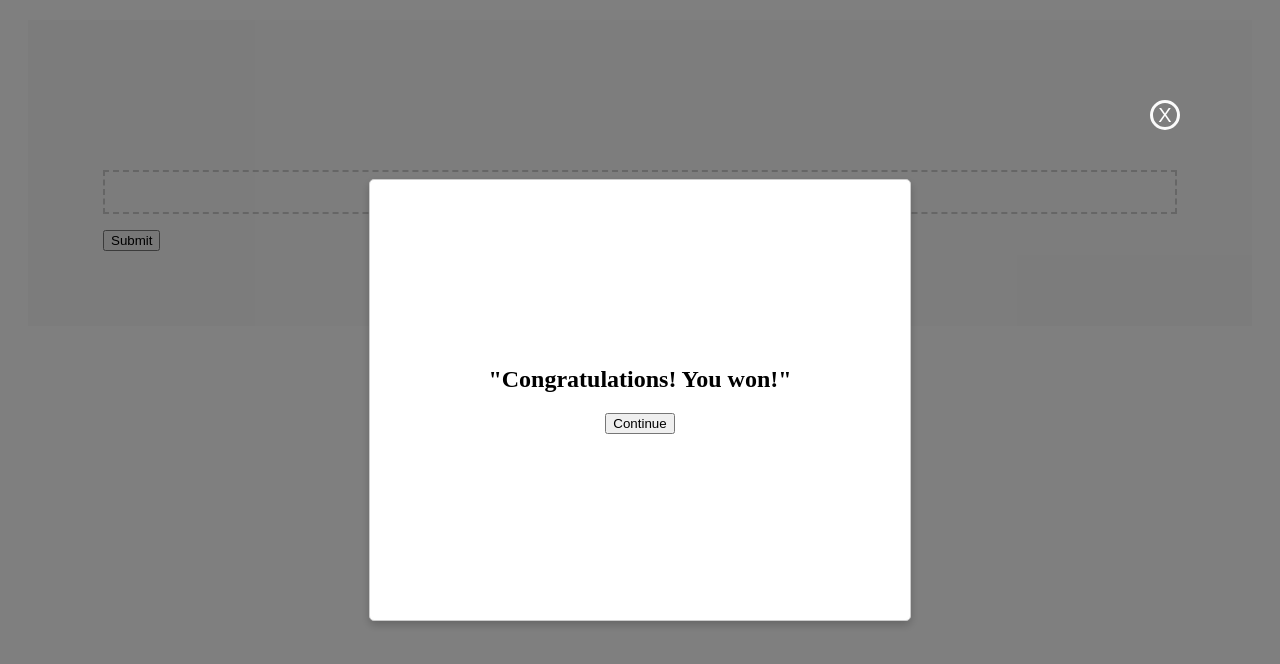
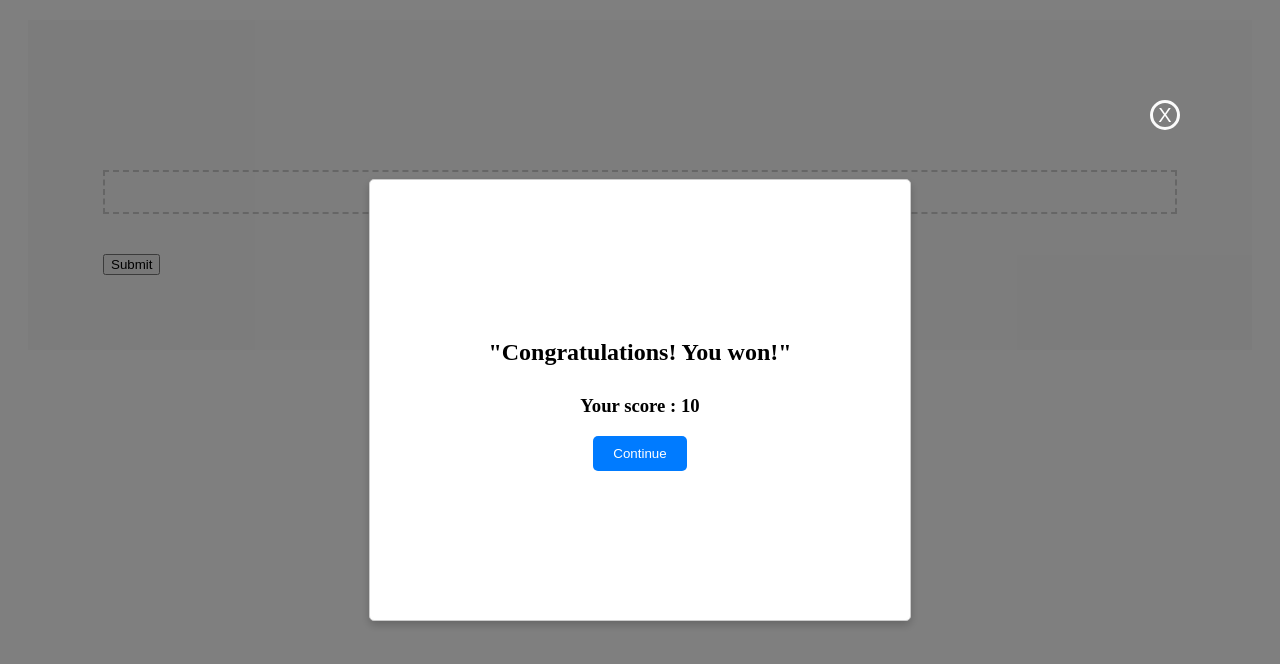
Before and after one commit to RogerHXu/Spotify-Angular-Quiz, an Angular app: page /quiz in a window 1280 px wide. Both pictures are taken after a click on the button "Submit". Shown: the top 664 px of the page. Built offline with nearby package versions, Linux system fonts and the light colour scheme.

Commit message:
added score to the modal

```diff
--- a/src/app/components/lose-card/lose-card.component.html
+++ b/src/app/components/lose-card/lose-card.component.html
@@ -2,7 +2,7 @@
   <h2>Oops! You lost!</h2>
   <p>Don't worry, you can try again or continue exploring.</p>
   <div class="button-container">
-    <button>Try Again</button>
-    <button>Continue Exploring</button>
+    <button (click)="onPlayButtonClick()">Try Again</button>
+    <button (click)="onPlayButtonClick()">Continue Exploring</button>
   </div>
 </div>
--- a/src/app/components/lose-card/lose-card.component.ts
+++ b/src/app/components/lose-card/lose-card.component.ts
@@ -1,15 +1,17 @@
-import { Component, OnInit } from '@angular/core';
+import { Component, EventEmitter, OnInit, Output } from "@angular/core";
 
 @Component({
-  selector: 'app-lose-card',
-  templateUrl: './lose-card.component.html',
-  styleUrls: ['./lose-card.component.css']
+  selector: "app-lose-card",
+  templateUrl: "./lose-card.component.html",
+  styleUrls: ["./lose-card.component.css"],
 })
 export class LoseCardComponent implements OnInit {
+  @Output() playButtonClicked = new EventEmitter<void>();
 
-  constructor() { }
+  onPlayButtonClick() {
+    this.playButtonClicked.emit();
+  }
+  constructor() {}
 
-  ngOnInit(): void {
-  }
-
+  ngOnInit(): void {}
 }
--- a/src/app/components/win-card/win-card.component.css
+++ b/src/app/components/win-card/win-card.component.css
@@ -14,7 +14,17 @@
   background-color: #fff;
 }
 
-.win-card h2,
-.win-card button {
+.win-card h2 {
   margin: 10px; /* Add spacing between items if desired */
 }
+.win-card button {
+  padding: 10px 20px; /* Add padding for button size */
+  background-color: #007bff; /* Button background color */
+  color: #fff; /* Button text color */
+  border: none; /* Remove button border */
+  border-radius: 5px; /* Add rounded corners */
+  cursor: pointer; /* Change cursor on hover */
+}
+.win-card button:hover {
+  background-color: #0056b3;
+}
--- a/src/app/components/win-card/win-card.component.html
+++ b/src/app/components/win-card/win-card.component.html
@@ -1,4 +1,5 @@
 <div class="win-card">
   <h2>"Congratulations! You won!"</h2>
-  <button>Continue</button>
+  <h3>Your score : {{ scoreValue }}</h3>
+  <button (click)="onPlayButtonClick()">Continue</button>
 </div>
--- a/src/app/components/win-card/win-card.component.ts
+++ b/src/app/components/win-card/win-card.component.ts
@@ -1,15 +1,19 @@
-import { Component, OnInit } from '@angular/core';
+import { Component, EventEmitter, Input, OnInit, Output } from "@angular/core";
 
 @Component({
-  selector: 'app-win-card',
-  templateUrl: './win-card.component.html',
-  styleUrls: ['./win-card.component.css']
+  selector: "app-win-card",
+  templateUrl: "./win-card.component.html",
+  styleUrls: ["./win-card.component.css"],
 })
 export class WinCardComponent implements OnInit {
+  @Input() scoreValue: number = 0;
 
-  constructor() { }
+  @Output() playButtonClicked = new EventEmitter<void>();
 
-  ngOnInit(): void {
+  onPlayButtonClick() {
+    this.playButtonClicked.emit();
   }
+  constructor() {}
 
+  ngOnInit(): void {}
 }
--- a/src/app/home/home.component.ts
+++ b/src/app/home/home.component.ts
@@ -45,8 +45,7 @@ export class HomeComponent implements OnInit {
     console.log("Sending request to AWS endpoint");
     request(AUTH_ENDPOINT).then(({ access_token, expires_in }) => {
       const newToken = {
-        value:
-          "BQBcS2arbjk4n4-KWiTwNG52sFbawWzM4v-qnkDaVOpbQgAePyHDUq0wTCM_qyr8cj5oNjLS1G915l-2Fn8rqzJMsBK0Qjp3hjanMkuXr9sej_6lHEw",
+        value: access_token,
         expiration: Date.now() + 3600,
       };
       localStorage.setItem(TOKEN_KEY, JSON.stringify(newToken));
--- a/src/app/quiz/quiz.component.css
+++ b/src/app/quiz/quiz.component.css
@@ -54,7 +54,7 @@ html {
 .artists-column {
   margin-top: 40px;
   display: flex;
-  flex-direction: column;
-  justify-content: space-around;
+  flex-direction: row;
+  justify-content: center;
   align-items: center;
 }
--- a/src/app/quiz/quiz.component.html
+++ b/src/app/quiz/quiz.component.html
@@ -24,9 +24,30 @@
     </li>
   </ul>
 
+  <div
+    *ngIf="arrayArtistData"
+    class="artists-column"
+    cdkDropList
+    [cdkDropListData]="arrayArtistData"
+    (cdkDropListDropped)="drop($event)"
+  >
+    <app-artist
+      *ngFor="let artist of arrayArtistData"
+      [trackData]="artist"
+      cdkDrag
+    ></app-artist>
+  </div>
+
   <button class="submit-button" (click)="checkWinner()">Submit</button>
   <app-modal [showModal]="showModal" (closeModal)="onCloseModal()">
-    <app-win-card *ngIf="isWinnerCard"></app-win-card>
-    <app-lose-card *ngIf="!isWinnerCard"></app-lose-card>
+    <app-win-card
+      *ngIf="isWinnerCard"
+      [scoreValue]="score"
+      (playButtonClicked)="onPlayButtonClicked()"
+    ></app-win-card>
+    <app-lose-card
+      *ngIf="!isWinnerCard"
+      (playButtonClicked)="onPlayButtonClicked()"
+    ></app-lose-card>
   </app-modal>
 </main>
--- a/src/app/quiz/quiz.component.ts
+++ b/src/app/quiz/quiz.component.ts
@@ -1,12 +1,15 @@
-import { Component, OnInit } from "@angular/core";
+// quiz.component.ts
+import { Component, OnInit, ViewChild } from "@angular/core";
 import { Subscription } from "rxjs";
+import { TrackData, TrackDataWithSelection } from "src/track.interface";
+import { Router } from "@angular/router";
 import { DataService } from "src/track-data.service";
-import { TrackData, TrackDataWithSelection } from "src/track.interface";
 import {
   CdkDragDrop,
   moveItemInArray,
   transferArrayItem,
 } from "@angular/cdk/drag-drop";
+import { HomeComponent } from "../home/home.component";
 
 @Component({
   selector: "app-quiz",
@@ -14,17 +17,31 @@ import {
   styleUrls: ["./quiz.component.css"],
 })
 export class QuizComponent implements OnInit {
+  @ViewChild(HomeComponent)
+  homeComponent!: HomeComponent;
+
   trackData: TrackDataWithSelection | undefined;
   arrayTrackData: TrackData[] = [];
   arrayArtistData: TrackData[] = [];
   droppedArtistArray: TrackData[] = [];
   showModal: boolean = false;
   isWinnerCard: boolean = false;
+  score: number = 0; // Initialize score
+
   private trackDataSubscription: Subscription | undefined;
-  constructor(private dataService: DataService) {}
-  trackList: any;
-  artistList: any;
+
+  constructor(private dataService: DataService, private router: Router) {}
+
   ngOnInit(): void {
+    // Retrieve the score from local storage, or initialize to zero if it doesn't exist
+    const storedScore = localStorage.getItem("score");
+    if (storedScore) {
+      this.score = parseInt(storedScore, 10);
+    } else {
+      this.score = 0;
+      localStorage.setItem("score", this.score.toString());
+    }
+
     this.trackDataSubscription = this.dataService.storedData$.subscribe(
       (data) => {
         this.trackData = data;
@@ -33,21 +50,21 @@ export class QuizComponent implements OnInit {
           this.trackData.selectedTracks
         );
         this.arrayArtistData = [...data.trackData];
-        console.log("The arra of data is:", this.arrayTrackData);
-        // this.arrayTruckData = data.trackData;
-        // console.log("Subscribed to Quiz Component", this.trackData);
+        console.log("The array of data is:", this.arrayTrackData);
       }
     );
   }
+
   toggleModal() {
     this.showModal = !this.showModal;
   }
+
   onCloseModal() {
     this.showModal = false;
   }
+
   checkWinner() {
     if (this.droppedArtistArray.length === this.arrayTrackData.length) {
-      // Check if all items in droppedArtistArray exist in arrayTrackData
       const isAllItemsExist = this.droppedArtistArray.every((artist) => {
         return this.arrayTrackData.some(
           (track) => track.trackId === artist.trackId
@@ -55,6 +72,8 @@ export class QuizComponent implements OnInit {
       });
 
       if (isAllItemsExist) {
+        this.score += 10;
+        localStorage.setItem("score", this.score.toString()); // Save score to local storage
         this.toggleModal();
         this.isWinnerCard = true;
         console.log("You won! All items are in arrayTrackData.");
@@ -62,21 +81,34 @@ export class QuizComponent implements OnInit {
         this.toggleModal();
         this.isWinnerCard = false;
         console.log("You lost! Not all items are in arrayTrackData.");
+        // Set the score to 0 in local storage when not all items match
+        this.score = 0;
+        localStorage.setItem("score", "0");
+
+        console.log("You lost! Number of items do not match.");
       }
     } else {
       this.toggleModal();
       this.isWinnerCard = false;
+      // Set the score to 0 in local storage when not all items match
+      this.score = 0;
+      localStorage.setItem("score", "0");
       console.log("You lost! Number of items do not match.");
     }
   }
 
+  onPlayButtonClicked() {
+    console.log("Clicked from quiz Component");
+    this.router.navigate(["/"]);
+    // Save the score to local storage when the play button is clicked
+    localStorage.setItem("score", this.score.toString());
+  }
+
   drop(event: CdkDragDrop<TrackData[]>): void {
-    // Get the dragged item's data
     const draggedItemData = event.item.data;
     console.log(draggedItemData);
-    // Determine whether the item was dropped into the tracks container or artists container
+
     if (event.previousContainer !== event.container) {
-      // Item was dropped from artists to tracks
       transferArrayItem(
         event.previousContainer.data,
         event.container.data,
@@ -84,7 +116,6 @@ export class QuizComponent implements OnInit {
         event.currentIndex
       );
     } else {
-      // Item was reordered within the same container
       moveItemInArray(
         event.container.data,
         event.previousIndex,
@@ -93,15 +124,117 @@ export class QuizComponent implements OnInit {
     }
     console.log("Items in droppedArtistArray:", this.droppedArtistArray);
   }
+}
 
-  //   drop(event: CdkDragDrop<TrackData[]>): void {
-  //     // Get the dragged item's data
-  //     transferArrayItem(
-  //       event.previousContainer.data,
-  //       event.container.data,
-  //       event.previousIndex,
-  //       event.currentIndex
-  //     );
-  //     console.log(event);
-  //   }
-}
+// import { Component, OnInit, ViewChild } from "@angular/core";
+// import { Subscription } from "rxjs";
+// import { TrackData, TrackDataWithSelection } from "src/track.interface";
+// import { Router } from "@angular/router";
+// import { slice } from "lodash";
+// import { DataService } from "src/track-data.service";
+// import {
+//   CdkDragDrop,
+//   moveItemInArray,
+//   transferArrayItem,
+// } from "@angular/cdk/drag-drop";
+// import { HomeComponent } from "../home/home.component";
+
+// @Component({
+//   selector: "app-quiz",
+//   templateUrl: "./quiz.component.html",
+//   styleUrls: ["./quiz.component.css"],
+// })
+// export class QuizComponent implements OnInit {
+//   @ViewChild(HomeComponent)
+//   homeComponent!: HomeComponent; // Inject HomeComponent
+//   // Inject HomeComponent
+//   trackData: TrackDataWithSelection | undefined;
+//   arrayTrackData: TrackData[] = [];
+//   arrayArtistData: TrackData[] = [];
+//   droppedArtistArray: TrackData[] = [];
+//   showModal: boolean = false;
+//   isWinnerCard: boolean = false;
+//   score: number = 0;
+//   private trackDataSubscription: Subscription | undefined;
+
+//   constructor(private dataService: DataService, private router: Router) {}
+
+//   trackList: any;
+//   artistList: any;
+//   ngOnInit(): void {
+//     this.trackDataSubscription = this.dataService.storedData$.subscribe(
+//       (data) => {
+//         this.trackData = data;
+//         this.arrayTrackData = data.trackData.slice(
+//           0,
+//           this.trackData.selectedTracks
+//         );
+//         this.arrayArtistData = [...data.trackData];
+//         console.log("The arra of data is:", this.arrayTrackData);
+//         // this.arrayTruckData = data.trackData;
+//         // console.log("Subscribed to Quiz Component", this.trackData);
+//       }
+//     );
+//   }
+//   toggleModal() {
+//     this.showModal = !this.showModal;
+//   }
+//   onCloseModal() {
+//     this.showModal = false;
+//   }
+//   checkWinner() {
+//     if (this.droppedArtistArray.length === this.arrayTrackData.length) {
+//       // Check if all items in droppedArtistArray exist in arrayTrackData
+//       const isAllItemsExist = this.droppedArtistArray.every((artist) => {
+//         return this.arrayTrackData.some(
+//           (track) => track.trackId === artist.trackId
+//         );
+//       });
+
+//       if (isAllItemsExist) {
+//         this.score += 10;
+//         this.toggleModal();
+//         this.isWinnerCard = true;
+//         console.log("You won! All items are in arrayTrackData.");
+//       } else {
+//         this.toggleModal();
+//         this.isWinnerCard = false;
+//         console.log("You lost! Not all items are in arrayTrackData.");
+//       }
+//     } else {
+//       this.toggleModal();
+//       this.isWinnerCard = false;
+//       console.log("You lost! Number of items do not match.");
+//     }
+//   }
+
+//   onPlayButtonClicked() {
+//     console.log("Clicked from quiz Component");
+//     this.router.navigate(["/"]);
+//     // Call the letsPlay() function from your HomeComponent to get new data.
+//   }
+//   drop(event: CdkDragDrop<TrackData[]>): void {
+//     // Get the dragged item's data
+//     const draggedItemData = event.item.data;
+//     console.log(draggedItemData);
+//     // Determine whether the item was dropped into the tracks container or artists container
+//     if (event.previousContainer !== event.container) {
+//       // Item was dropped from artists to tracks
+//       transferArrayItem(
+//         event.previousContainer.data,
+//         event.container.data,
+//         event.previousIndex,
+//         event.currentIndex
+//       );
+//     } else {
+//       // Item was reordered within the same container
+//       moveItemInArray(
+//         event.container.data,
+//         event.previousIndex,
+//         event.currentIndex
+//       );
+//     }
+//     console.log("Items in droppedArtistArray:", this.droppedArtistArray);
+//   }
+
+// }
```
